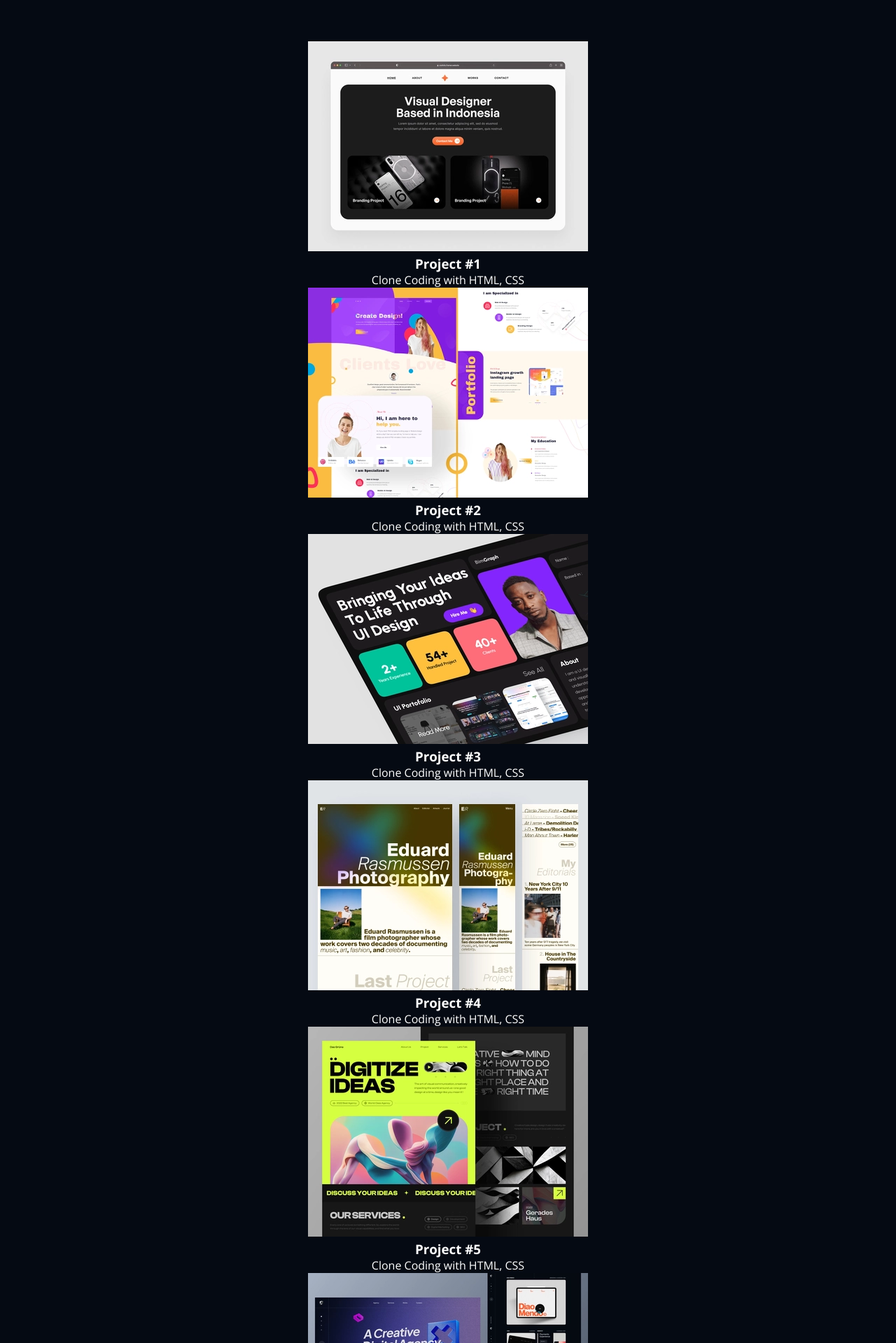
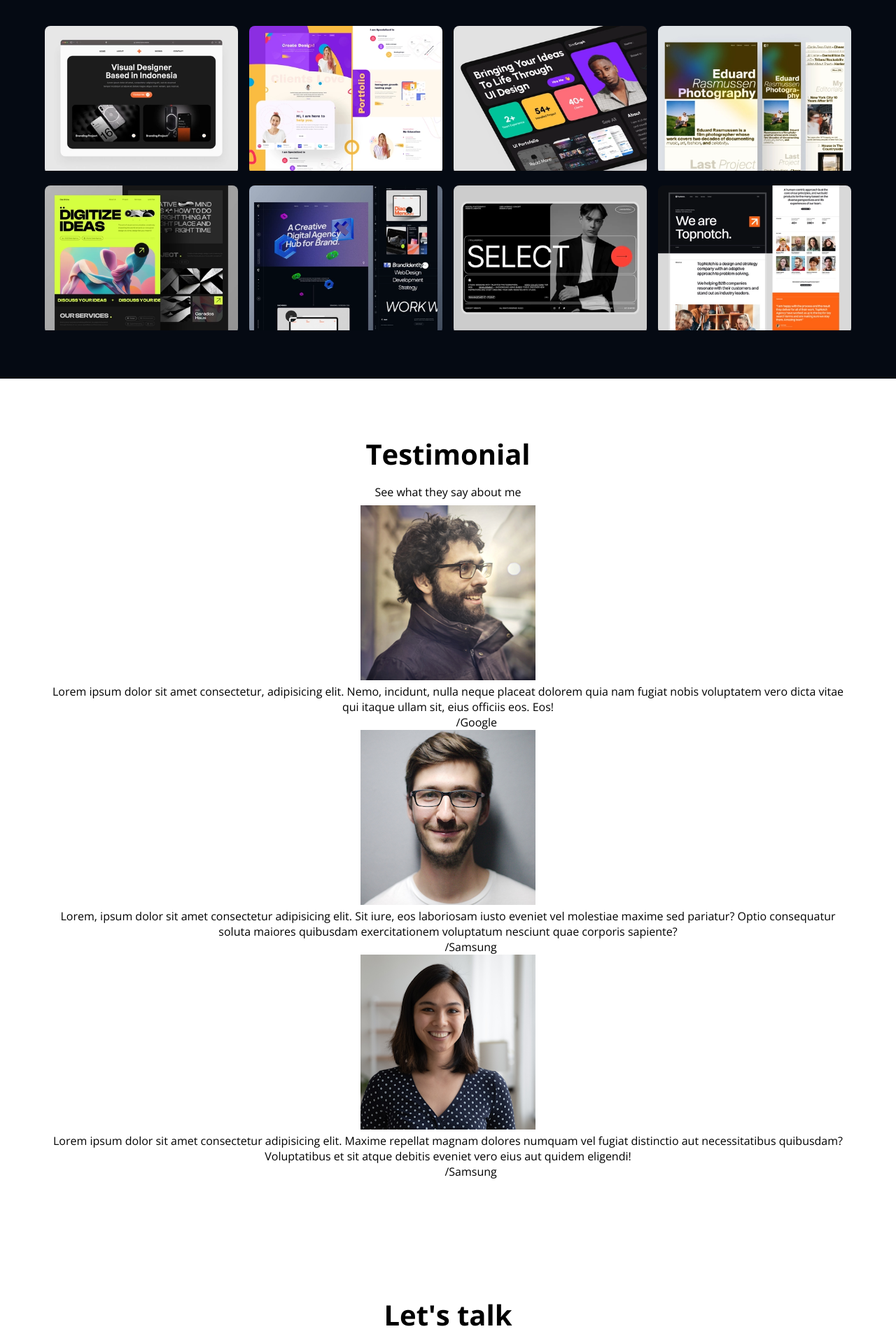
Before and after one commit to ParkKyunglim/html-css-portfolio-study, a plain HTML site: page index.html in a window 1280 px wide. Shown: the part 2451-4370 px from the top of the page at 70% size. Drawn offline with nearby package versions, Linux system fonts and the light colour scheme.

Commit message:
CSS-Work-Projects

```diff
--- a/css/style.css
+++ b/css/style.css
@@ -329,3 +329,53 @@ button:focus {
     opacity: 1;
     top: 0;
 }
+
+.projects {
+    display: grid;
+    grid-template-columns: repeat(4, 1fr);
+    grid-template-rows: repeat(2, 1fr);
+    gap: 1rem;
+}
+
+.project {
+    position: relative;
+    border-radius: 8px;
+    overflow: hidden;
+}
+
+.project__img {
+    width: 100%;
+}
+
+.project__metadata {
+    position: absolute;
+    top: 0;
+    left: 0;
+    width: 100%;
+    height: 100%;
+    background-color: var(--color-black);
+    opacity: 0;
+    display: flex;
+    flex-direction: column;
+    justify-content: center;
+    align-items: center;
+    transition: all 250ms ease-in;
+    transform: translateY(-10px);
+}
+
+.project__metadata:hover {
+    opacity: 0.8;
+    transform: translateY(0px);
+}
+
+.project__title:after {
+    content: '';
+    display: block;
+    position: relative;
+    left: 50%;
+    transform: translateX(-50%);
+    margin: 0.5rem 0;
+    width: 50px;
+    height: 2px;
+    background-color: var(--color-accent);
+}
--- a/index.html
+++ b/index.html
@@ -168,63 +168,61 @@
                         Mobile <span class="category__count">2</span></button>
                 </li>
             </ul>
-            <ul>
-                <li><a href="#" target="_blank">
-                    <img
-                </a></li>
-                <li><a href="#" target="_blank">
-                    <img src="images/projects/project1.webp" alt="project1">
-                    <div>
-                        <h3>Project #1</h3>
+            <ul class="projects">
+                <li class="project">
+                    <a href="#" target="_blank">
+                    <img src="images/projects/project1.webp" alt="project1" class="project__img"/>
+                    <div class="project__metadata">
+                        <h3 class="project__title">Project #1</h3>
                         <p>Clone Coding with HTML, CSS</p>
                     </div>
                 </a></li>
-                <li><a href="#" target="_blank">
-                    <img src="images/projects/project2.webp" alt="project2">
-                    <div>
-                        <h3>Project #2</h3>
+                <li class="project"><a href="#" target="_blank">
+                    <img src="images/projects/project2.webp" alt="project2" class="project__img"/>
+                    <div class="project__metadata">
+                        <h3 class="project__title">Project #2</h3>
                         <p>Clone Coding with HTML, CSS</p>
                     </div>
                 </a></li>
-                <li><a href="#" target="_blank">
-                    <img src="images/projects/project3.webp" alt="project3">
-                    <div>
-                        <h3>Project #3</h3>
+                <li class="project"><a href="#" target="_blank">
+                    <img src="images/projects/project3.webp" alt="project3" class="project__img"/>
+                    <div class="project__metadata">
+                        <h3 class="project__title">Project #3</h3>
                         <p>Clone Coding with HTML, CSS</p>
                     </div>
                 </a></li>
-                <li><a href="#" target="_blank">
-                    <img src="images/projects/project4.webp" alt="project4">
-                    <div>
-                        <h3>Project #4</h3>
+                <li class="project"><a href="#" target="_blank">
+                    <img src="images/projects/project4.webp" alt="project4" class="project__img"/>
+                    <div class="project__metadata">
+                        <h3 class="project__title">Project #4</h3>
                         <p>Clone Coding with HTML, CSS</p>
                     </div>
                 </a></li>
-                <li><a href="#" target="_blank">
-                    <img src="images/projects/project5.webp" alt="project5">
-                    <div>
-                        <h3>Project #5</h3>
+                <li class="project"><a href="#" target="_blank">
+                    <img src="images/projects/project5.webp" alt="project5" class="project__img"/>
+                    <div class="project__metadata">
+                        <h3 class="project__title">Project #5</h3>
                         <p>Clone Coding with HTML, CSS</p>
                     </div>
                 </a></li>
-                <li><a href="#" target="_blank">
-                    <img src="images/projects/project6.webp" alt="project6">
-                    <div>
-                        <h3>Project #6</h3>
+                <li class="project"><a href="#" target="_blank">
+                    <img src="images/projects/project6.webp" alt="project6" class="project__img"/>
+                    <div class="project__metadata">
+                        <h3 class="project__title">Project #6</h3>
                         <p>Clone Coding with HTML, CSS</p>
                     </div>
                 </a></li>
-                <li><a href="#" target="_blank">
-                    <img src="images/projects/project7.webp" alt="project7">
-                    <div>
-                        <h3>Project #7</h3>
+                <li class="project"><a href="#" target="_blank">
+                    <img src="images/projects/project7.webp" alt="project7" class="project__img"/>
+                    <div class="project__metadata">
+                        <h3 class="project__title">Project #7</h3>
                         <p>Clone Coding with HTML, CSS</p>
                     </div>
                 </a></li>
-                <li><a href="#" target="_blank">
-                    <img src="images/projects/project8.webp" alt="project8">
-                    <div>
-                        <h3>Project #8</h3>
+                <li class="project"><a href="#" target="_blank">
+                    <img src="images/projects/project8.webp" alt="project8" class="project__img"/>
+                    <div class="project__metadata">
+                        <h3 class="project__title">Project #8</h3>
                         <p>Clone Coding with HTML, CSS</p>
                     </div>
                 </a></li>
```
